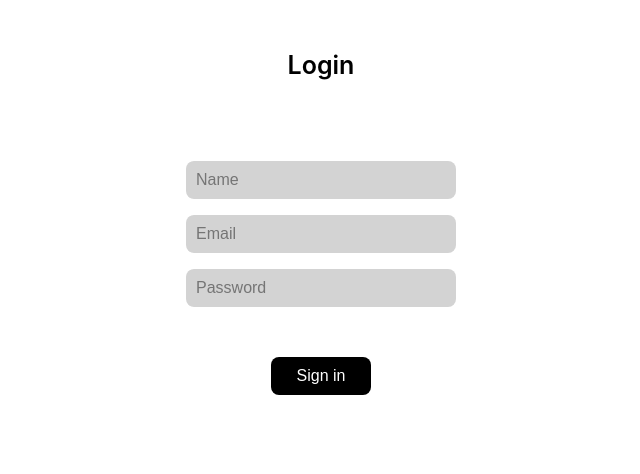
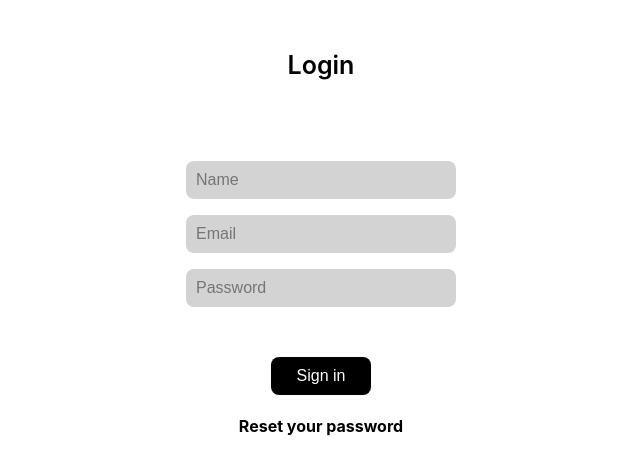
Before and after one commit to JochenL05/coderscamp-projekt-restaurant, a React (Create React App) app: page / in a window 1280 px wide. Shown: the top 474 px of the page, without its empty margins (319-959 px from the left). Built offline with nearby package versions, Linux system fonts and the light colour scheme.

Commit message:
reset password in login

```diff
--- a/src/components/LoginForm/LoginForm.jsx
+++ b/src/components/LoginForm/LoginForm.jsx
@@ -47,6 +47,7 @@ export default function LoginForm({ Login, error }) {
       <button className="login-button" type="submit">
         Sign in
       </button>
+      <h4> Reset your password</h4>
     </form>
   );
 }
```
